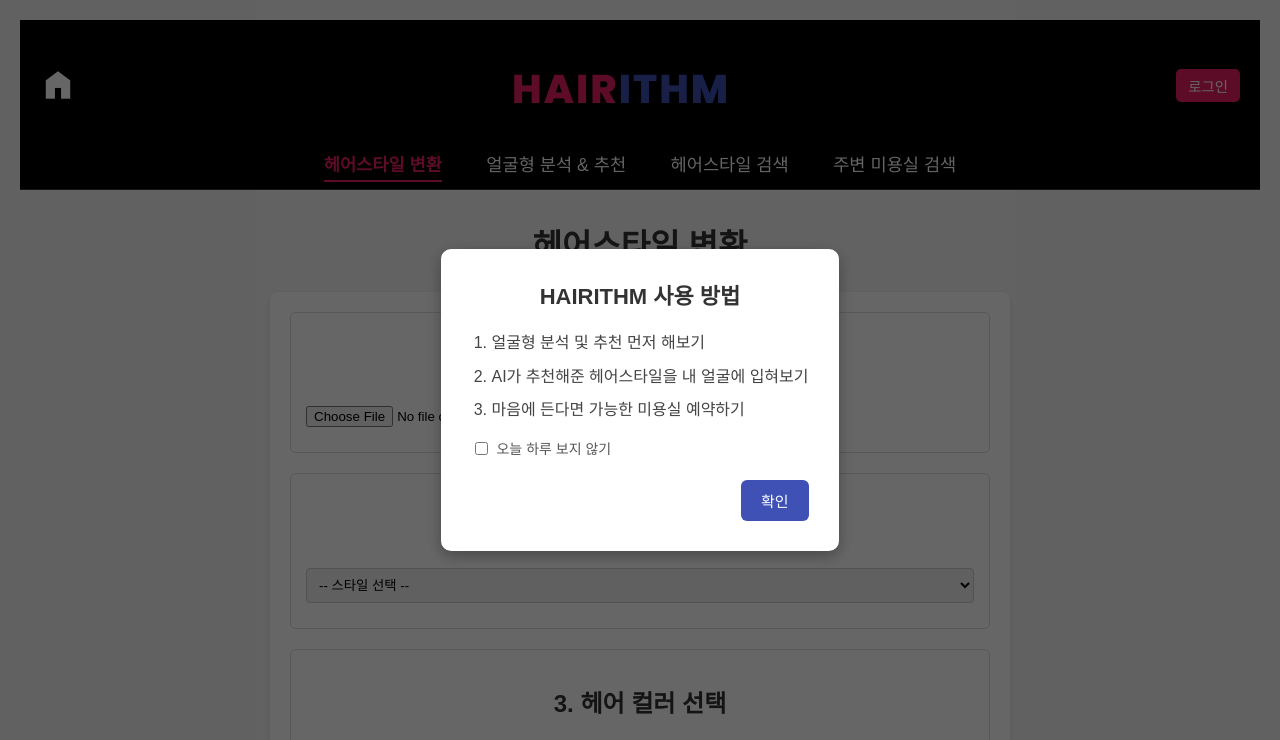
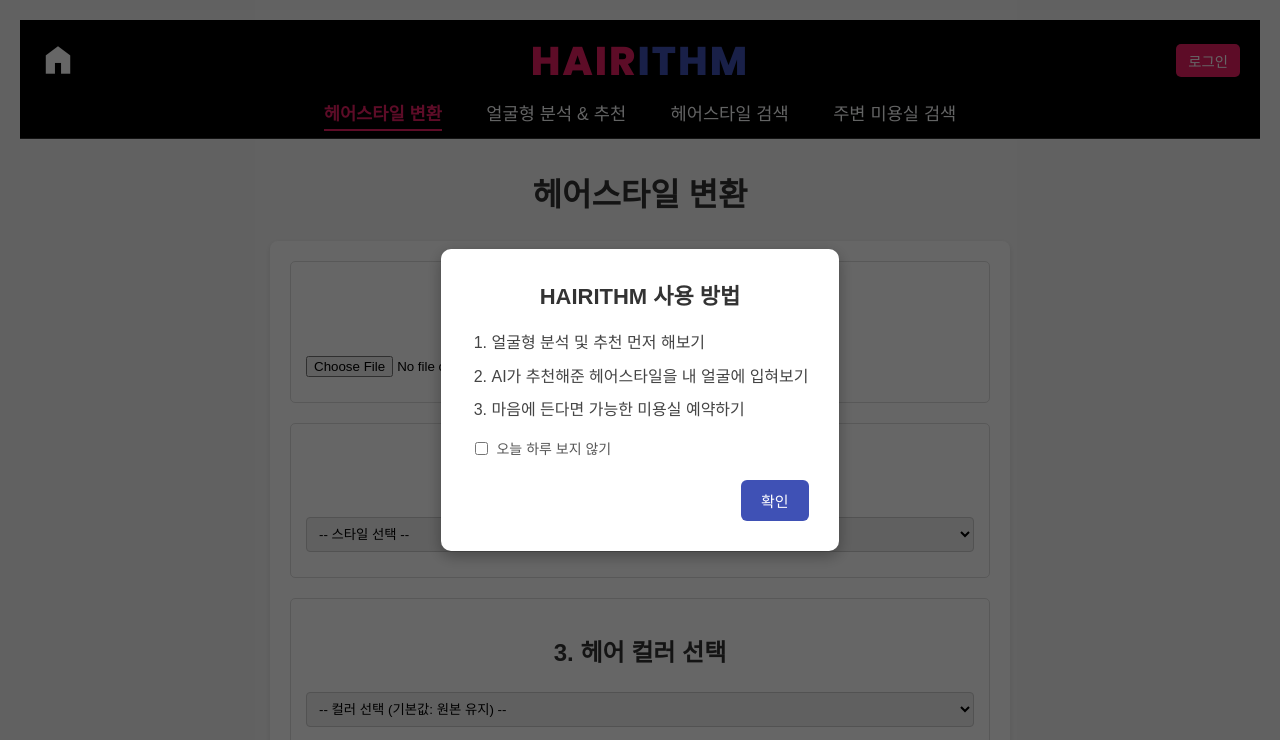
Before and after one commit to seo5586/hairstyle-changer-app, a plain HTML site: page frontend/index.html in a window 1280 px wide. Shown: the top 740 px of the page. Drawn offline with nearby package versions, Linux system fonts and the light colour scheme; no server answers.

Commit message:
로고 위치 절대값으로 수정

```diff
--- a/frontend/style.css
+++ b/frontend/style.css
@@ -329,7 +329,9 @@ button:disabled {
 .header-inner {
   display: flex;
   align-items: center;
-  justify-content: space-between; /* 로고와 홈 버튼 양쪽 정렬 */
+  justify-content: space-between; /* 홈 버튼과 인증 버튼을 양쪽 끝으로 */
+  position: relative; /* 자식 요소의 absolute 위치 기준점 */
+  height: 60px;
 }
 
 .home-button {
@@ -359,7 +361,17 @@ button:disabled {
   letter-spacing: 2px;
   color: white;
   text-align: center;
-  flex-grow: 1; /* 남는 공간 차지 (홈 버튼 제외하고 중앙에 오도록) */
+  /* ▼▼▼ 절대 위치 지정으로 변경 ▼▼▼ */
+  position: absolute;
+  left: 50%;
+  top: 50%; /* 헤더 세로 중앙에도 맞추기 위함 */
+  transform: translate(-50%, -116%); /* 요소 자체의 크기를 고려하여 정확히 중앙으로 이동 */
+  /* flex-grow: 1; */ /* 더 이상 flex 아이템으로 공간을 차지하지 않으므로 삭제 또는 주석 처리 */
+  /* ▲▲▲ 변경 끝 ▲▲▲ */
+  line-height: 1;
+
+  /* 로고가 너무 길어서 양쪽 버튼과 겹치는 것을 방지하기 위해 최대 너비 설정 가능 (선택 사항) */
+  /* max-width: 60%; */
 }
 
 .logo .hair { /* 로고 내 HAIR 부분 색상 */
@@ -632,9 +644,11 @@ body.popup-open {
 
 /* 헤더 내 인증 버튼 컨테이너 */
 .auth-button-container {
-    /* header-inner가 flex이므로, 이 버튼을 오른쪽 끝으로 보내기 위해 */
-    /* 로고에 flex-grow: 1, margin: 0 auto가 있으므로 이 컨테이너는 자연스럽게 오른쪽에 배치될 수 있음 */
-    /* 필요하다면 header-inner의 justify-content를 space-between으로 하고 로고의 margin auto를 제거 */
+  display: flex; /* 내부 버튼 정렬을 위해 */
+  justify-content: flex-end; /* 버튼을 오른쪽으로 정렬 */
+  min-width: 150px; /* 최소 너비 지정 (예: '로그아웃 (긴이메일주소)' 길이에 맞춰 조절) */
+  /* 필요하다면 고정 너비 width: 150px; 로 설정할 수도 있습니다. */
+  flex-shrink: 0; /* 컨테이너가 줄어들지 않도록 */
 }
 
 /* 헤더 내 로그인/로그아웃 버튼 */
```
